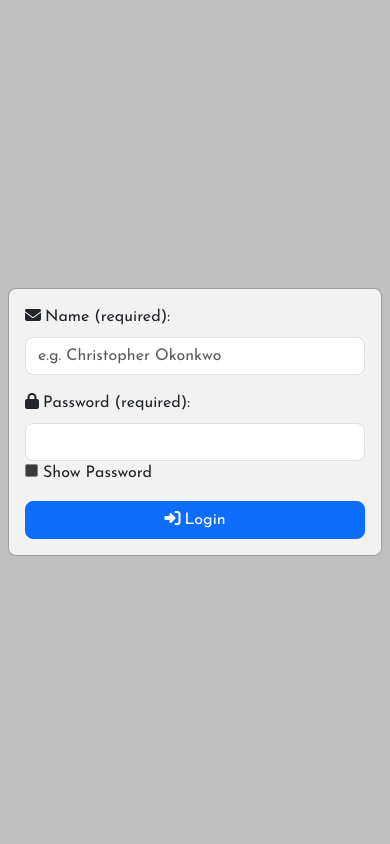
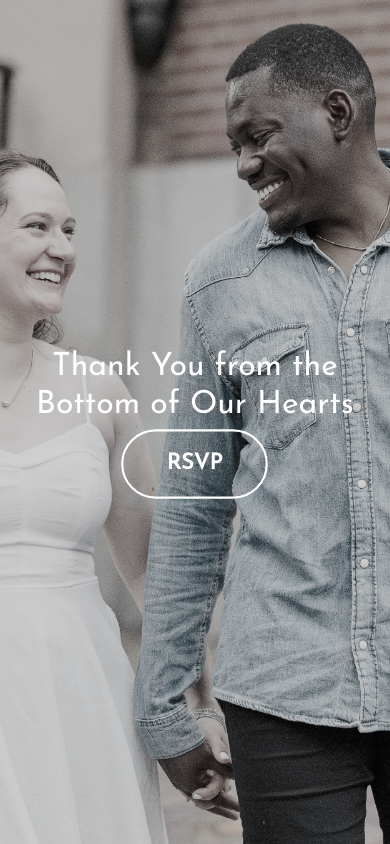
Before and after one commit to crisokonkwo/KrisChrisAdventure, a PHP site: page / in a window 390 px wide. Run offline with PHP 8.4, Linux system fonts and the light colour scheme.

Commit message:
Enhance welcome page layout and styles; update title and integrate new CSS for responsive design

```diff
--- a/css/app.css
+++ b/css/app.css
@@ -62,6 +62,166 @@
     color: black;
     background-color: rgb(213, 228, 248);
 }
+
+.full-height {
+    height: 100vh !important;
+}
+
+.img_bg {
+    filter: saturate(20%) hue-rotate(0deg) brightness(82%) opacity(100%) blur(0px);
+    background-image: url(../assets/images/bg1.jpg);
+    background-size: cover;
+    /* background-position: center center; */
+    background-repeat: no-repeat;
+
+    /* Set rules to fill background */
+    /* min-height: 100%;
+    min-width: 1024px; */
+
+    /* Set up proportionate scaling */
+    width: 100%;
+    height: 100%;
+
+    /* Set up positioning */
+    position: absolute;
+    /* top: -30px;
+    left: 0;
+    bottom: 0; */
+}
+
+.textCont {
+    margin: 0 auto;
+    width: 100%;
+    padding: 30px 20px;
+    position: relative;
+    box-sizing: border-box;
+    display: -ms-flexbox;
+    -ms-flex-direction: column;
+    -ms-flex-wrap: nowrap;
+    -ms-justify-content: center;
+    -ms-flex-pack: center;
+    -ms-align-items: center;
+    -ms-flex-align: center;
+    -ms-align-content: center;
+    display: -webkit-flex;
+    -webkit-flex-direction: column;
+    -webkit-flex-wrap: nowrap;
+    -webkit-justify-content: center;
+    -webkit-align-items: center;
+    -webkit-align-content: center;
+    display: flex;
+    flex-direction: column;
+    flex-wrap: nowrap;
+    justify-content: center;
+    align-items: center;
+    align-content: center;
+    background-color: transparent;
+    color: #fff;
+    }
+.textCont h2{
+    color: #ffffff;
+    font-size: 4em;
+    width: 100%;
+    max-width: 700px;
+    margin-left: auto;
+    margin-right: auto;
+    text-align: center;
+
+}
+.textCont *:last-child {
+    margin-bottom: 0 !important;
+}
+
+/* Media queries for responsive design */
+@media screen and (max-width: 1024px) {
+    .img_bg {
+        background-position: center center;
+    }
+
+    .textCont h2 {
+        font-size: 3em; /* Adjust font size for smaller screens */
+    }
+}
+
+@media screen and (max-width: 768px) {
+    .img_bg {
+        background-position: center center;
+    }
+
+    .textCont h2 {
+        font-size: 2.5em; /* Adjust font size for smaller screens */
+    }
+}
+
+@media screen and (max-width: 480px) {
+    .img_bg {
+        background-position: center center;
+    }
+
+    .textCont h2 {
+        font-size: 2em; /* Adjust font size for smaller screens */
+    }
+}
+
+.btn_bg {
+    font-size: 20px;
+    border: solid 2px;
+    padding: 10px 20px;
+    border-radius: 40px;
+    display: inline-block;
+    text-transform: uppercase;
+    font-weight: bold; /* Make the button text bold */
+    background-color: transparent;
+    /* #b0e0e6 Change background color */
+    color: #fff; /* Change text color */
+    border-color: #fff;
+    transition: background-color 0.3s, color 0.3s; /* Add transition for smooth effect */
+}
+
+.btn_bg:hover, .btn_bg:focus {
+    color: #e8ca6f; /* Change text color on hover */
+    border-color: #e8ca6f; /* Keep border color same */
+    background-color: #fff; /* Change background color on hover */
+}
+
+/* .btn {
+    font-size: 13px;
+    border: solid 2px;
+    padding: 10px 20px;
+    border-radius: 40px;
+    display: inline-block;
+    text-transform: uppercase;
+  }
+
+  .btn:hover,.btn:focus {
+    color: #fff;
+    border-color: #e8ca6f;
+    background-color: #e8ca6f
+  } */
+
+  .btn-large_bg {
+    padding: 15px 40px;
+    animation: pulse 1.5s infinite;
+  }
+
+  @keyframes pulse {
+    0% {
+        transform: scale(1);
+        box-shadow: 0 0 0 0 rgba(176, 224, 230, 0.7);
+    }
+    70% {
+        transform: scale(1.1);
+        box-shadow: 0 0 10px 10px rgba(176, 224, 230, 0);
+    }
+    100% {
+        transform: scale(1);
+        box-shadow: 0 0 0 0 rgba(176, 224, 230, 0);
+    }
+}
+
+  /* .btn-margin-right {
+    margin-right: 20px
+  } */
 
 .card-body {
     overflow-wrap: break-word !important;
--- a/index.html
+++ b/index.html
@@ -6,7 +6,7 @@
     <meta charset="utf-8">
     <meta http-equiv="X-UA-Compatible" content="IE=edge">
     <meta name="viewport" content="width=device-width, initial-scale=1">
-    <title>Kris & Chris | Login Page</title>
+    <title>Kris & Chris | Welcome Page</title>
 
     <meta name="author" content="Chris">
     <meta name="title" content="Wedding Save The Date">
@@ -60,56 +60,31 @@
     <link rel="stylesheet" href="https://fonts.googleapis.com/css2?family=Sacramento&display=swap">
     <link rel="stylesheet" href="https://fonts.googleapis.com/css2?family=Noto+Naskh+Arabic&display=swap">
 
-    <link rel="stylesheet" href="./css/login.css">
-    <script src="./js/login.js" type="module" defer></script>
+    <link rel="stylesheet" href="./css/app.css">
+    <!-- <link rel="stylesheet" href="./css/util.css">
+    <link rel="stylesheet" href="./css/progress.css"> -->
 
-    <style>
-        .modal-content {
-            background-color: rgba(255, 255, 255, 0.8);
-            /* Make modal content semi-transparent */
+    <script src="./js/app.js" type="module" defer></script>
+    <script src="./js/util.js" type="module" defer></script>
+    <!-- <script src="./js/progress.js" type="module" defer></script> -->
+
+    <!-- <script>
+        // Check if the user is logged in
+        if (!sessionStorage.getItem('isLoggedIn')) {
+            alert('You must log in to access this page.');
+            window.location.href = 'index.html'; // Redirect to login page
         }
-
-        .modal-backdrop {
-            background-color: rgba(0, 0, 0, 0.5);
-            /* Semi-transparent backdrop */
-        }
-
-        #welcome,
-        #loading {
-            display: none;
-        }
-
-        .show-modal #welcome {
-            display: block !important;
-            /* Ensure welcome page is visible */
-        }
-    </style>
+    </script> -->
 </head>
 
-<body>
-    <!-- Modal login -->
-    <div class="modal fade" id="loginModal" data-bs-backdrop="static" data-bs-keyboard="false" tabindex="-1"
-        aria-labelledby="loginModalLabel" aria-hidden="true">
-        <div class="modal-dialog modal-dialog-centered">
-            <div class="modal-content">
-                <div class="modal-body">
-                    <form>
-                        <div class="mb-3">
-                            <label for="loginName" class="form-label"><i class="fa-solid fa-envelope me-1"></i>Name
-                                (required):</label>
-                            <input type="text" class="form-control rounded-3" id="loginName" placeholder="e.g. Christopher Okonkwo" autocomplete="text" name="name" required>
-                        </div>
-                        <div class="mb-3">
-                            <label for="loginPassword" class="form-label"><i class="fa-solid fa-lock me-1"></i>Password (required):</label>
-                            <input type="password" class="form-control rounded-3" id="loginPassword" autocomplete="current-password" name="password" required>
-                            <input type="checkbox" title="Show Password" placeholder="show" onclick="session.showpass()"> Show Password
-                        </div>
-                        <div class="d-grid">
-                            <button type="submit" class="btn btn-primary rounded-3" onclick="session.login(this)"><i class="fa-solid fa-right-to-bracket me-1"></i>Login</button>
-                        </div>
-                    </form>
-                </div>
-            </div>
+<body onload="util.show()" style="overflow-y: auto;">
+    <!-- Welcome Page -->
+    <div class="d-flex justify-content-center align-items-center full-height">
+        <div class="img_bg" id="welcome"></div>
+        <div class="textCont">
+            <h2>Thank You from the Bottom of Our Hearts</h2>
+            <div id="guest-name" data-message="Dear "></div>
+            <button type="button" class="btn_bg btn-accent btn-large_bg" onclick="util.open(this)">RSVP</button>
         </div>
     </div>
 
```
Also changed, not shown: index_2.html (renamed from welcome-page.html, +45 -44 lines), save-the-date.html (+105 -6 lines).
